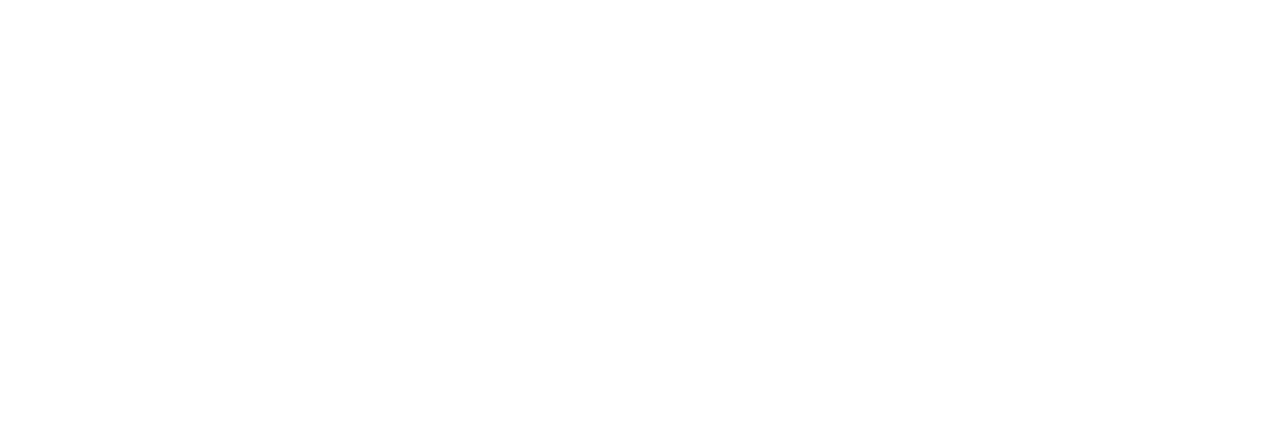
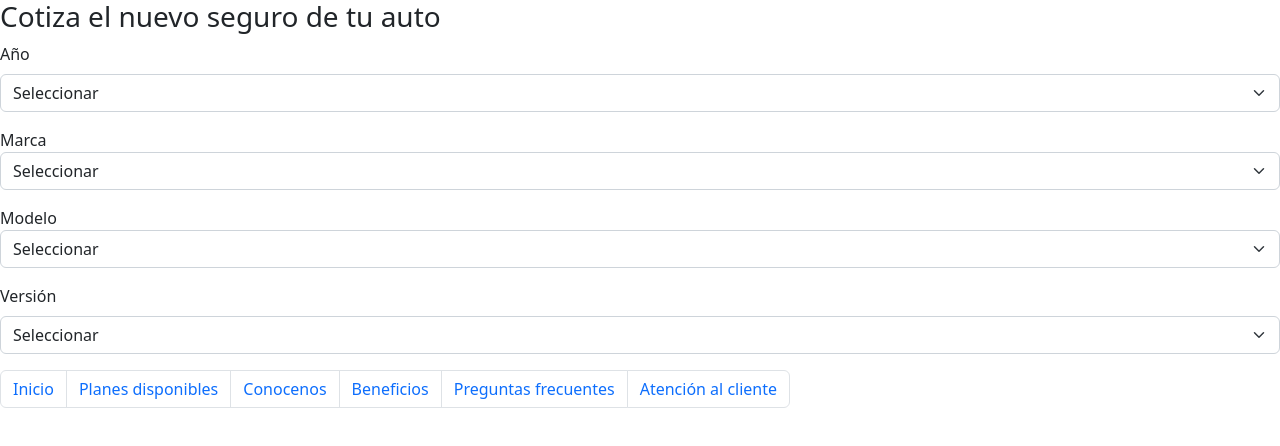
Before and after one commit to patan57/javascriptSdoProyecto, a plain HTML site: page cotizaen5.html in a window 1280 px wide. Drawn offline with nearby package versions, Linux system fonts and the light colour scheme.

Commit message:
cotizadorJS

```diff
--- a/cotizaen5.html
+++ b/cotizaen5.html
@@ -1,12 +1,100 @@
 <!DOCTYPE html>
 <html lang="es">
+
 <head>
+    <title>Cotiza en 5'</title>
     <meta charset="UTF-8">
     <meta http-equiv="X-UA-Compatible" content="IE=edge">
     <meta name="viewport" content="width=device-width, initial-scale=1.0">
-    <title>Document</title>
+    <meta name="description="
+    content="Todo Ba Vien es una banda de rock argentina emergente que se encuentra lanzando su primer album de estudio llamado Vagomundo. Seguinos en nuestras redes para enterarte de lo nuevo" />
+<meta name="keywords=" content="MUSICA, RECITALES, ROCK, UNDERGROUND " />
+<!-- CSS only -->
+<link href="https://cdn.jsdelivr.net/npm/bootstrap@5.2.0-beta1/dist/css/bootstrap.min.css" rel="stylesheet"
+    integrity="sha384-0evHe/X+R7YkIZDRvuzKMRqM+OrBnVFBL6DOitfPri4tjfHxaWutUpFmBp4vmVor" crossorigin="anonymous" />
+<!-- JavaScript Bundle with Popper -->
+<script src="https://cdn.jsdelivr.net/npm/bootstrap@5.2.0-beta1/dist/js/bootstrap.bundle.min.js"
+    integrity="sha384-pprn3073KE6tl6bjs2QrFaJGz5/SUsLqktiwsUTF55Jfv3qYSDhgCecCxMW52nD2"
+    crossorigin="anonymous"></script>
+    <link rel="shortcut icon" href="" type="image/x-icon">
+    <link rel="stylesheet" href="https://cdnjs.cloudflare.com/ajax/libs/font-awesome/6.1.1/css/all.min.css"
+    integrity="sha512-KfkfwYDsLkIlwQp6LFnl8zNdLGxu9YAA1QvwINks4PhcElQSvqcyVLLD9aMhXd13uQjoXtEKNosOWaZqXgel0g=="
+    crossorigin="anonymous" referrerpolicy="no-referrer" />
 </head>
+
 <body>
+    <h3 class="segurosSrl">Cotiza el nuevo seguro de tu auto</h3>
+        <div class="mb-3">
+            <label for="disabledSelect" class="form-label">Año</label>
+                <select id="disabledSelect" class="form-select">
+                    <option>Seleccionar</option>
+                    <option>2022</option>
+                    <option>2021</option>
+                    <option>2020</option>
+                    <option>2019</option>
+                    <option>2018</option>
+                    <option>2017</option>
+                    <option>2016</option>
+                    <option>2015</option>
+                    <option>2014</option>
+                    <option>2013</option>
+                    <option>2012</option>
+                    <option>2011</option>
+                    <option>2010</option>
+                    <option>2009</option>
+                    <option>2008</option>
+                    <option>2007</option>
+                    <option>2006</option>
+                    <option>2005</option>
+                    <option>2004</option>
+                    <option>2003</option>
+                    <option>2002</option>
+                    <option>2001</option>
+                </select>
+        </div>
+
+        <div class="mb-3">
+            <label for="disabledSelect" class="form-label1">Marca</label>
+                <select id="disabledSelect" class="form-select">
+                    <option>Seleccionar</option>
+                    <option>Ford</option>
+                    <option>Volkswagen</option>
+                    <option>Toyota</option>
+                    <option>Fiat</option>
+                    <option>Nissan</option>
+                    <option>Jeep</option>
+                    <option>Peugeot</option>
+                    <option>Renault</option>
+                    <option>Chevrolet</option>
+                    <option>Honda</option>
+                </select>
+        </div>
+
+        <div class="mb-3">
+            <label for="disabledSelect" class="form-label2">Modelo</label>
+                <select id="disabledSelect" class="form-select">
+                    <option>Seleccionar</option>
+                </select>
+        </div>
+
+    <div class="mb-3">
+        <label for="disabledSelect" class="form-label">Versión</label>
+        <select id="disabledSelect" class="form-select">
+            <option>Seleccionar</option>
+        </select>
+    </div>
+
+    <section>
+        <ul class="pagination">
+            <li class="page-item"><a class="page-link" href="index.html">Inicio</a></li>
+            <li class="page-item"><a class="page-link" href="planesdisponibles.html">Planes disponibles</a></li>
+            <li class="page-item"><a class="page-link" href="conocenos.html">Conocenos</a></li>
+            <li class="page-item"><a class="page-link" href="beneficios.html">Beneficios</a></li>
+            <li class="page-item"><a class="page-link" href="preguntasfrecuentes.html">Preguntas frecuentes</a></li>
+            <li class="page-item"><a class="page-link" href="atencionalcliente.html">Atención al cliente</a></li>
+        </ul>
+    </section>
 
 </body>
+
 </html>
```
Also changed, not shown: cotizador.js (added, +77 -0 lines), index.html (+15 -10 lines), index.js (+34 -19 lines).
